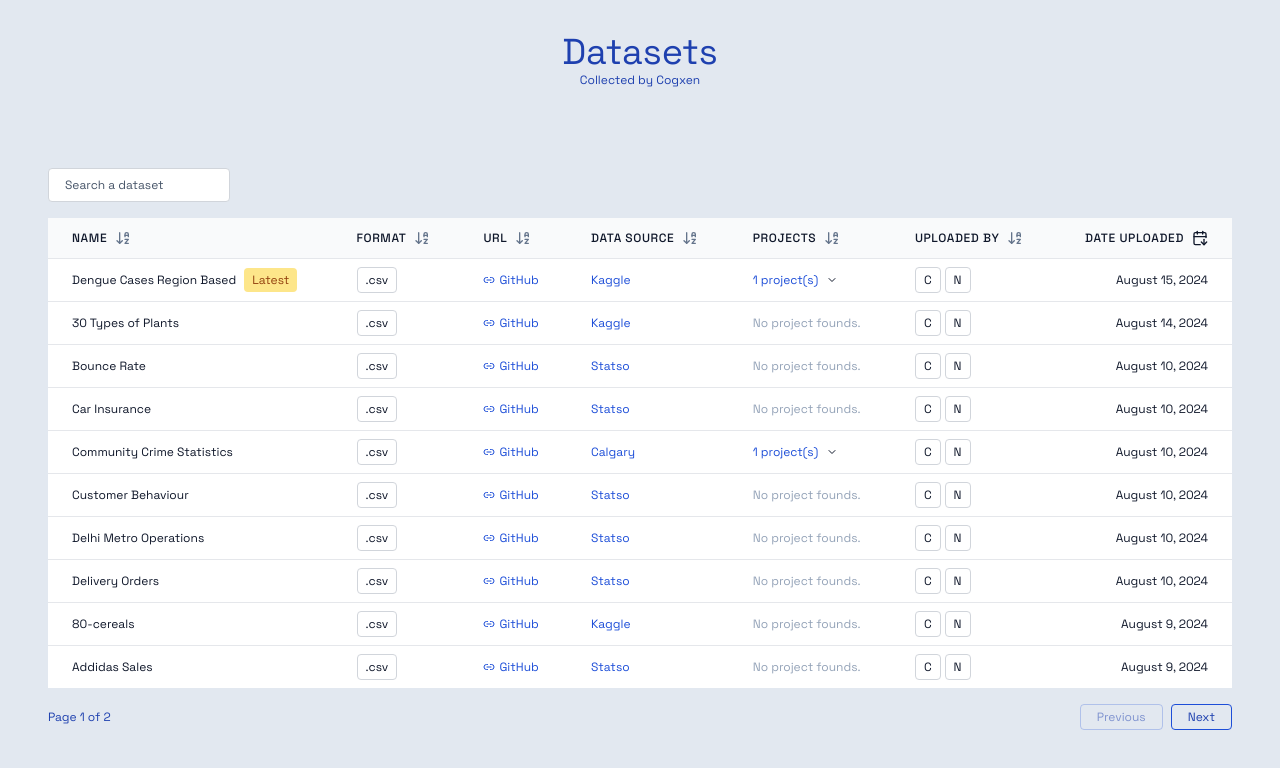
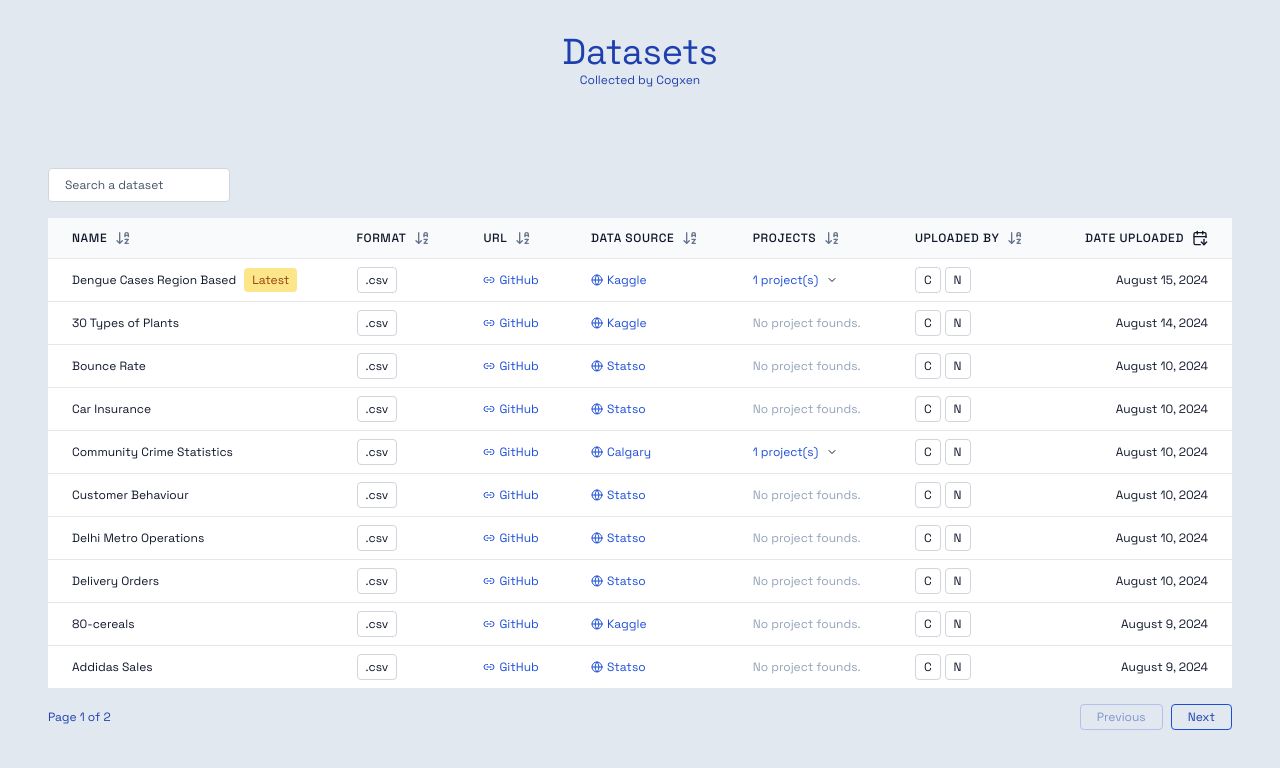
Before and after one commit to cogxen/datasets, a Next.js app: page / in a window 1280 px wide. Shown: the top 768 px of the page. Built offline with nearby package versions, Linux system fonts and the light colour scheme.

Commit message:
style: add `Globe` icon to Data Source column

```diff
--- a/src/components/table/TableRow.tsx
+++ b/src/components/table/TableRow.tsx
@@ -3,7 +3,7 @@ import Link from "next/link"
 import { Row } from "@tanstack/react-table"
 
 /** Icons */
-import { Link2, ChevronDown, ChevronUp } from "lucide-react"
+import { Link2, ChevronDown, ChevronUp, Globe } from "lucide-react"
 
 interface TableRowProps<T> {
   row: Row<T>
@@ -66,8 +66,9 @@ const TableRow = <T,>({ row }: TableRowProps<T>) => {
                     href={value.link}
                     target="_blank"
                     rel="noopener noreferrer"
-                    className="text-blue-700"
+                    className="flex flex-row items-center gap-1 text-blue-700"
                   >
+                    <Globe className="h-3 w-3" />
                     {value.name}
                   </Link>
                 ) : (
```
